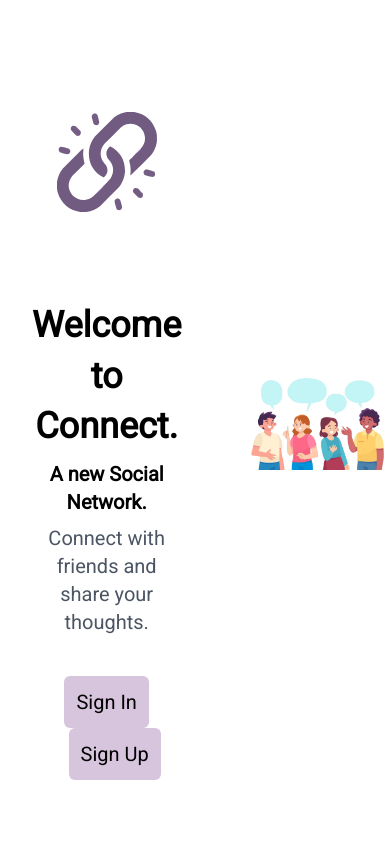
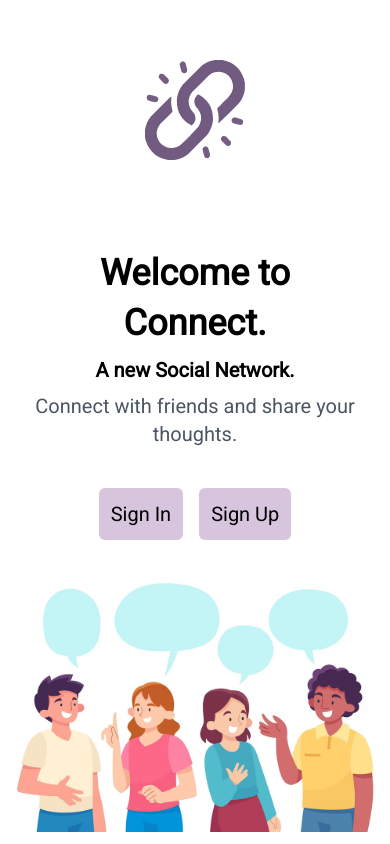
Before and after one commit to ErikaJPB/connect-app, a Next.js app: page / in a window 390 px wide. Built offline with nearby package versions, Linux system fonts and the light colour scheme; no server answers; the database is empty.

Commit message:
fixing landing buttons

```diff
--- a/components/shared/landing.tsx
+++ b/components/shared/landing.tsx
@@ -3,9 +3,9 @@ import Image from "next/image";
 
 const LandingPage = () => {
   return (
-    <div className="flex items-center justify-center text-center min-h-screen bg-white gap-8">
+    <div className="flex flex-col lg:flex-row items-center justify-center text-center min-h-screen bg-white gap-8">
       <div className="flex flex-col text-heading4-medium text-center items-center max-w-md gap-2 px-8">
-        <div className="mb-4 py-6 ">
+        <div className="mb-4 py-6">
           <Image
             src="/logo.svg"
             alt="Vector Logo"
@@ -38,7 +38,7 @@ const LandingPage = () => {
         </div>
       </div>
 
-      <div className="flex lg:hidden justify-center items-center">
+      <div className="lg:hidden justify-center items-center">
         <Image
           src="/connect-people.png"
           alt="People Vector"
```
